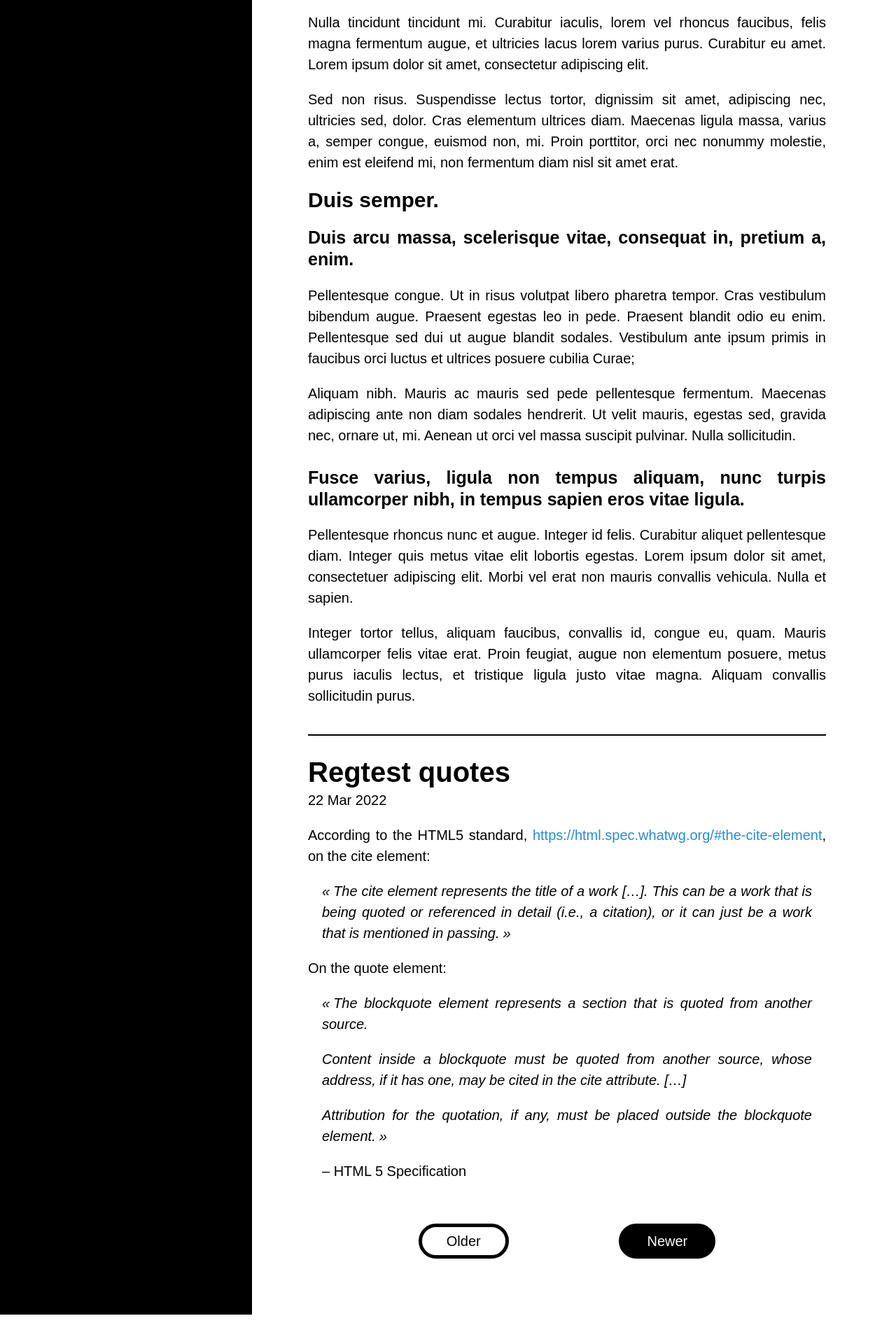
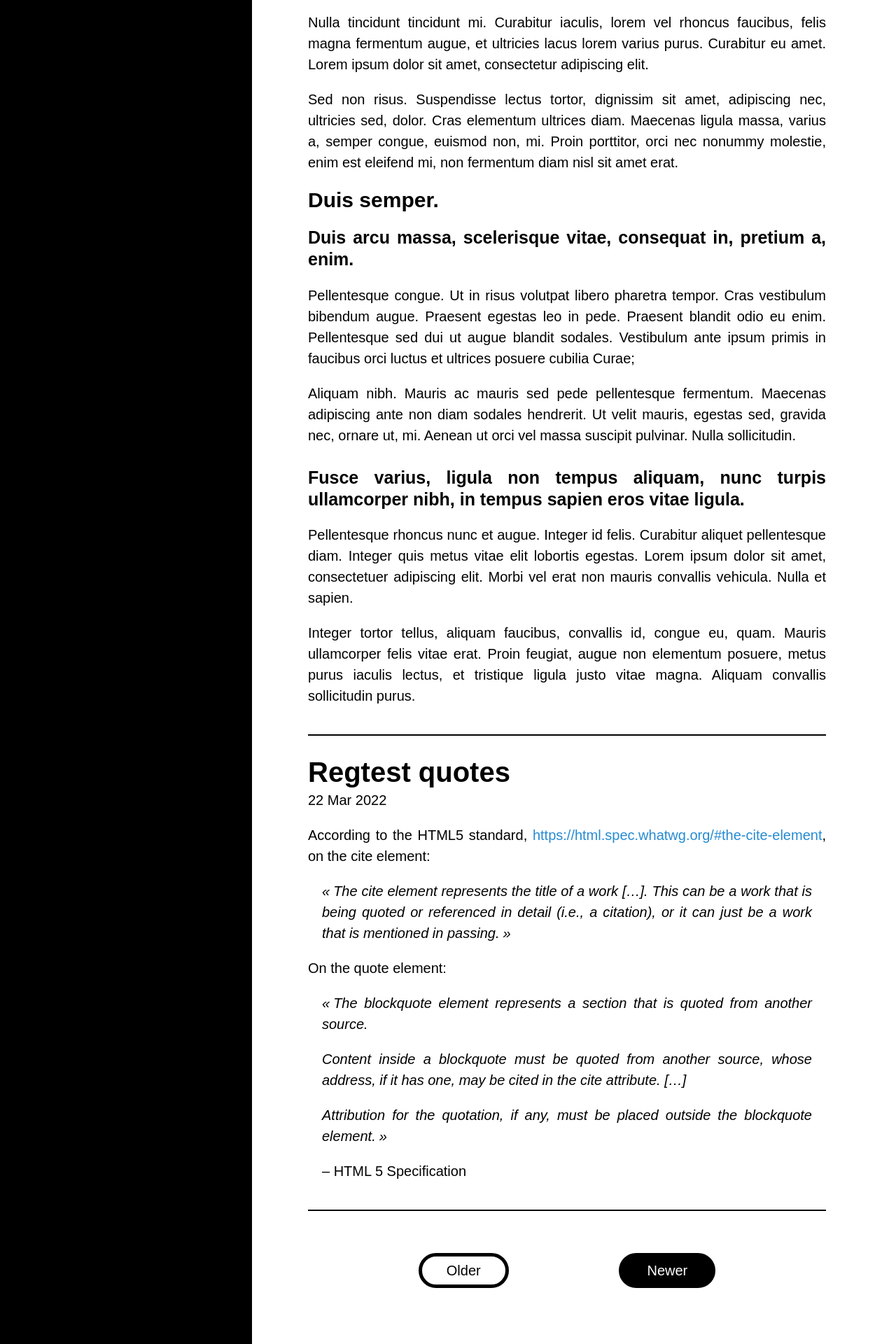
Before and after one commit to thadrien/Zview.github.io, a Jekyll site: the page built from regtests.html, in a window 1280 px wide. Shown: the part 4190-6110 px from the top of the page at 70% size. Built offline with Jekyll 4.4.1, drawn with Linux system fonts in a browser that asks for light colours; before the commit the page ends 6068 px from its top, so only the background shows below that.

Commit message:
[CSS] Separation bar at posts end.

```diff
--- a/style/css/f4inx.css
+++ b/style/css/f4inx.css
@@ -228,6 +228,10 @@ a.sidebar-nav-item:focus {
   margin-top: 2em;
   border-top: 2px solid;
 }
+.post:last-of-type {
+  padding-bottom: 1em;  /* FIXME: better substraction. */
+  border-bottom: 2px solid;
+}
 
 /* Blog post or page title */
 .page-title,
```
